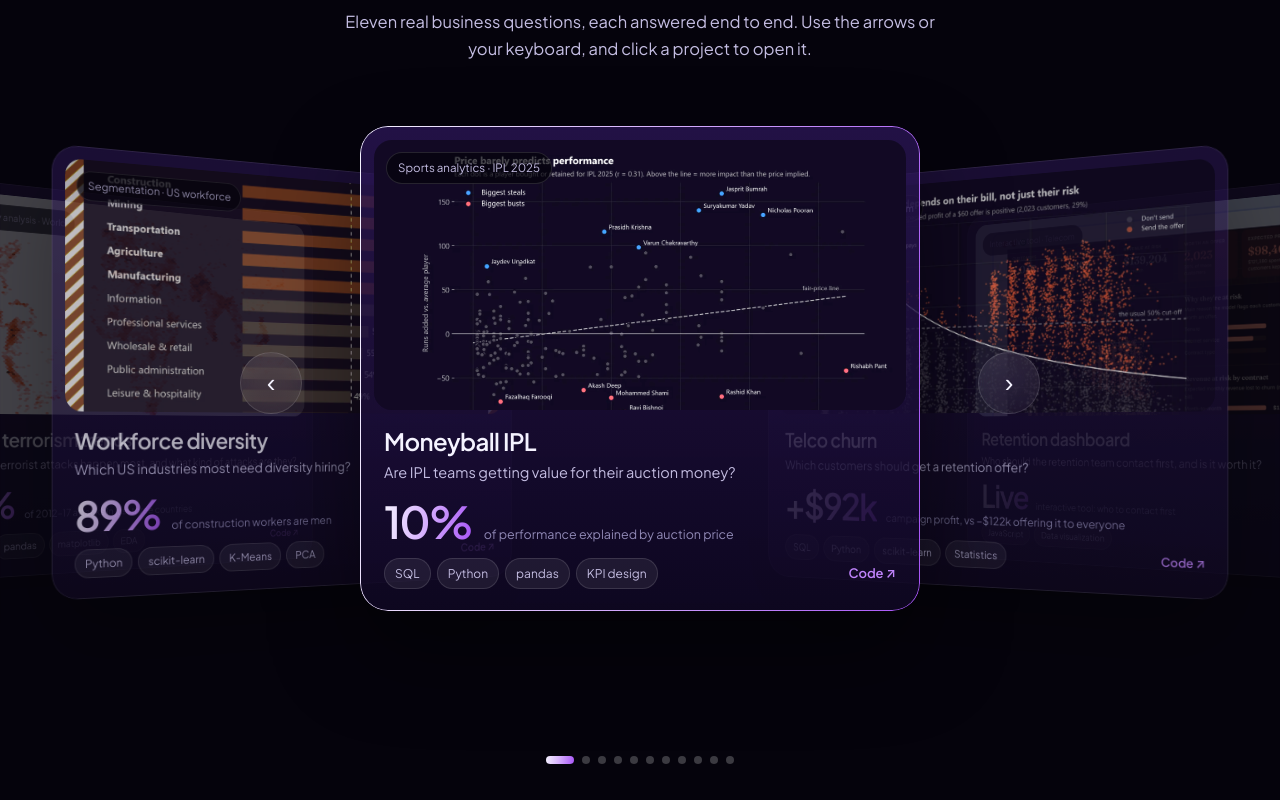
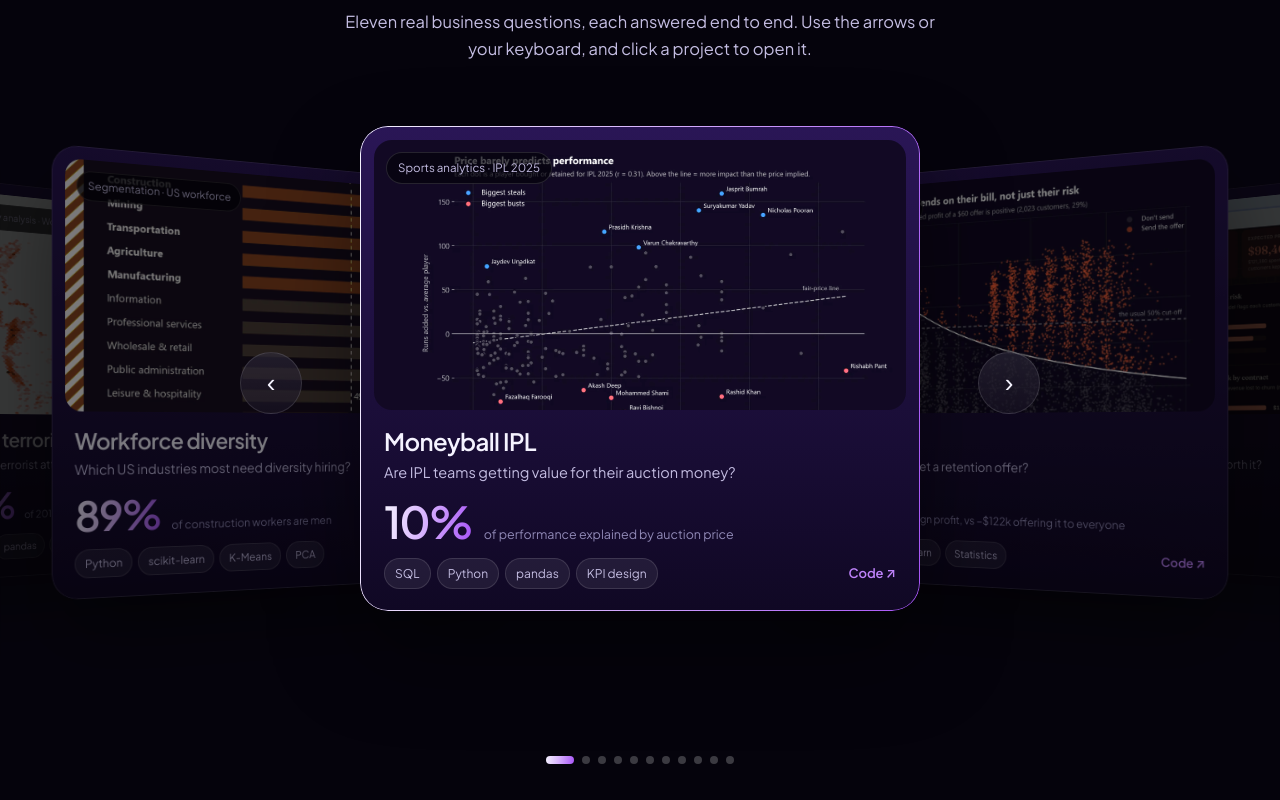
Before and after one commit to BoredMongoose/BoredMongoose.github.io, a plain HTML site: page index.html in a window 1280 px wide. Shown: the part 1540-2340 px from the top of the page. Drawn offline with Linux system fonts and the light colour scheme.

Commit message:
Fix laggy scrolling
The background glow was a huge blurred layer animating nonstop, and every
glass panel re-blurred the page behind it on each scroll frame. Made the
glow static, swapped the panel blur for a solid tint, and darkened the side
carousel cards instead of fading them so nothing shows through.

```diff
--- a/index.html
+++ b/index.html
@@ -20,7 +20,7 @@
   <link rel="preconnect" href="https://fonts.googleapis.com">
   <link rel="preconnect" href="https://fonts.gstatic.com" crossorigin>
   <link href="https://fonts.googleapis.com/css2?family=Plus+Jakarta+Sans:wght@400;500;600;700;800&family=JetBrains+Mono:wght@400;500&display=swap" rel="stylesheet">
-  <link rel="stylesheet" href="styles.css?v=4">
+  <link rel="stylesheet" href="styles.css?v=5">
   <script>document.documentElement.classList.add("js");</script>
 </head>
 <body>
--- a/styles.css
+++ b/styles.css
@@ -30,14 +30,13 @@
   margin: 0; min-height: 100vh; overflow-x: hidden; color: var(--ink); font-family: var(--sans);
   font-size: 16px; line-height: 1.6; -webkit-font-smoothing: antialiased; text-rendering: optimizeLegibility;
 }
-/* slow-moving aurora light and a few stars, behind everything */
+/* soft aurora light and a few stars, behind everything (static: a moving blurred layer made scrolling janky) */
 body::before {
-  content: ""; position: fixed; inset: -20%; z-index: -2; pointer-events: none; opacity: 0.4; filter: blur(70px);
+  content: ""; position: fixed; inset: -20%; z-index: -2; pointer-events: none; opacity: 0.4;
   background:
-    radial-gradient(34% 30% at 22% 14%, #6d28d9, transparent 70%),
-    radial-gradient(30% 28% at 84% 22%, #4c1d95, transparent 70%),
-    radial-gradient(30% 26% at 50% 70%, #a21caf, transparent 72%);
-  animation: aurora 24s ease-in-out infinite alternate;
+    radial-gradient(40% 36% at 22% 14%, #6d28d9, transparent 80%),
+    radial-gradient(36% 34% at 84% 22%, #4c1d95, transparent 80%),
+    radial-gradient(36% 32% at 50% 70%, #a21caf, transparent 82%);
 }
 body::after {
   content: ""; position: fixed; inset: 0; z-index: -1; pointer-events: none; opacity: 0.5;
@@ -47,7 +46,6 @@
     radial-gradient(1px 1px at 22% 84%, #fff, transparent), radial-gradient(1.5px 1.5px at 58% 34%, #fff, transparent),
     radial-gradient(1px 1px at 6% 52%, #fff, transparent), radial-gradient(1px 1px at 94% 44%, #fff, transparent);
 }
-@keyframes aurora { to { transform: translate(5%, 4%) scale(1.12); } }
 
 h1, h2, h3, h4 { margin: 0; font-weight: 600; letter-spacing: -0.02em; line-height: 1.15; }
 p { margin: 0 0 1em; }
@@ -62,9 +60,8 @@
 .sr-only { position: absolute; width: 1px; height: 1px; overflow: hidden; clip: rect(0 0 0 0); white-space: nowrap; }
 
 .glass {
-  background: linear-gradient(180deg, rgba(255, 255, 255, 0.085), rgba(255, 255, 255, 0.035));
+  background: linear-gradient(180deg, rgba(255, 255, 255, 0.09), rgba(255, 255, 255, 0.04)), rgba(12, 7, 26, 0.55);
   border: 1px solid var(--line);
-  -webkit-backdrop-filter: blur(20px) saturate(140%); backdrop-filter: blur(20px) saturate(140%);
 }
 .grad-text { background: var(--grad); -webkit-background-clip: text; background-clip: text; color: transparent; }
 
@@ -167,8 +164,8 @@
 .cc-card { position: relative; }
 .gcard {
   position: relative; height: 100%; border-radius: 28px; padding: 14px;
-  background: linear-gradient(180deg, rgba(46, 24, 92, 0.72), rgba(16, 8, 36, 0.84));
-  -webkit-backdrop-filter: blur(20px); backdrop-filter: blur(20px); box-shadow: 0 40px 90px rgba(0, 0, 0, 0.45);
+  background: linear-gradient(180deg, #2a1656, #100824);
+  box-shadow: 0 40px 90px rgba(0, 0, 0, 0.45);
 }
 .gcard::before {
   content: ""; position: absolute; inset: 0; border-radius: inherit; padding: 1.2px; background: var(--line); pointer-events: none;
@@ -196,14 +193,14 @@
 .js .cc-track { display: block; position: relative; height: 100%; transform-style: preserve-3d; }
 .js .cc-card {
   position: absolute; left: 50%; top: 24px; width: 560px; opacity: 0; pointer-events: none;
-  transform: translateX(-50%) translateZ(-500px); transition: transform 0.5s cubic-bezier(0.2, 0.7, 0.2, 1), opacity 0.4s ease;
+  transform: translateX(-50%) translateZ(-500px); transition: transform 0.5s cubic-bezier(0.2, 0.7, 0.2, 1), opacity 0.4s ease, filter 0.4s ease;
 }
 .js .cc:not(.ready) .cc-card { transition: none; }
 .js .cc-card[data-pos="0"] { transform: translateX(-50%) translateZ(0); opacity: 1; z-index: 5; pointer-events: auto; }
-.js .cc-card[data-pos="1"] { transform: translateX(calc(-50% + 70%)) translateZ(-260px) rotateY(-34deg); opacity: 0.7; z-index: 4; pointer-events: auto; }
-.js .cc-card[data-pos="-1"] { transform: translateX(calc(-50% - 70%)) translateZ(-260px) rotateY(34deg); opacity: 0.7; z-index: 4; pointer-events: auto; }
-.js .cc-card[data-pos="2"] { transform: translateX(calc(-50% + 118%)) translateZ(-520px) rotateY(-46deg); opacity: 0.25; z-index: 3; }
-.js .cc-card[data-pos="-2"] { transform: translateX(calc(-50% - 118%)) translateZ(-520px) rotateY(46deg); opacity: 0.25; z-index: 3; }
+.js .cc-card[data-pos="1"] { transform: translateX(calc(-50% + 70%)) translateZ(-260px) rotateY(-34deg); opacity: 1; filter: brightness(0.5); z-index: 4; pointer-events: auto; }
+.js .cc-card[data-pos="-1"] { transform: translateX(calc(-50% - 70%)) translateZ(-260px) rotateY(34deg); opacity: 1; filter: brightness(0.5); z-index: 4; pointer-events: auto; }
+.js .cc-card[data-pos="2"] { transform: translateX(calc(-50% + 118%)) translateZ(-520px) rotateY(-46deg); opacity: 1; filter: brightness(0.22); z-index: 3; }
+.js .cc-card[data-pos="-2"] { transform: translateX(calc(-50% - 118%)) translateZ(-520px) rotateY(46deg); opacity: 1; filter: brightness(0.22); z-index: 3; }
 .js .cc-card:not([data-pos="0"]) { cursor: pointer; }
 .js .cc-prev, .js .cc-next {
   display: grid; place-items: center; position: absolute; top: 250px; z-index: 8; width: 62px; height: 62px; border-radius: 50%;
@@ -362,9 +359,6 @@
   .impact-box { grid-template-columns: 1fr; }
   .impact-box .ib-half:nth-of-type(3) { border-left: 0; }
   .impact-box .ib-impact dd { flex-direction: column; align-items: flex-start; gap: 8px; }
-  /* lighter effects on phones */
-  body::before { animation: none; filter: blur(50px); }
-  .glass, .gcard { -webkit-backdrop-filter: blur(10px); backdrop-filter: blur(10px); }
 }
 @media (max-width: 420px) {
   .case-facts { grid-template-columns: 1fr; }
@@ -372,7 +366,6 @@
 }
 @media (prefers-reduced-motion: reduce) {
   html { scroll-behavior: auto; }
-  body::before { animation: none; }
   .board { transform: none; transition: none; }
   .js .cc-card, .cc-dot, .btn, .js .reveal { transition: none; }
   .js .reveal { opacity: 1; transform: none; }
```
Also changed, not shown: projects/ab-test.html (+1 -1 lines), projects/churn.html (+1 -1 lines), projects/delhi.html (+1 -1 lines), projects/express-entry.html (+1 -1 lines), projects/funds.html (+1 -1 lines), projects/ipl.html (+1 -1 lines), projects/retention-dashboard.html (+1 -1 lines), projects/terrorism.html (+1 -1 lines), projects/ttc.html (+1 -1 lines), projects/upi.html (+1 -1 lines), projects/workforce.html (+1 -1 lines).
